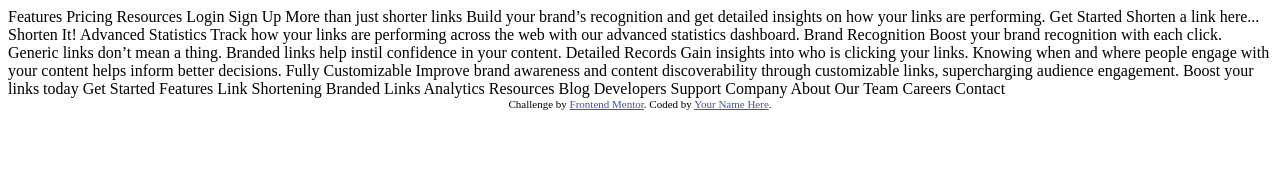
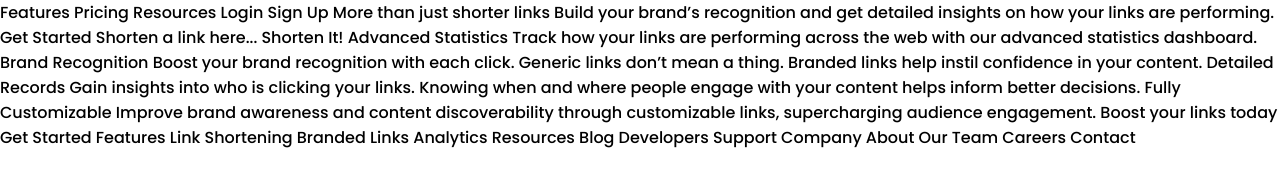
Before and after one commit to adryancsmendes/url-shortening-api, a plain HTML site: page index.html in a window 1280 px wide. Drawn offline with Linux system fonts and the light colour scheme.

Commit message:
style: adicionando estilos
adicionando fontes e variáveis de cor

```diff
--- a/index.html
+++ b/index.html
@@ -1,19 +1,23 @@
 <!DOCTYPE html>
 <html lang="en">
+
 <head>
   <meta charset="UTF-8">
-  <meta name="viewport" content="width=device-width, initial-scale=1.0"> <!-- displays site properly based on user's device -->
+  <meta name="viewport" content="width=device-width, initial-scale=1.0">
+  <!-- displays site properly based on user's device -->
 
   <link rel="icon" type="image/png" sizes="32x32" href="./images/favicon-32x32.png">
 
   <title>Frontend Mentor | Shortly URL shortening API Challenge</title>
+  <!-- Google Fonts -->
+  <link rel="preconnect" href="https://fonts.googleapis.com">
+  <link rel="preconnect" href="https://fonts.gstatic.com" crossorigin>
+  <link href="https://fonts.googleapis.com/css2?family=Poppins:wght@500;700&display=swap" rel="stylesheet">
+  <!-- Estilos da aplicação -->
+  <link rel="stylesheet" href="/css/styles.css">
 
-  <!-- Feel free to remove these styles or customise in your own stylesheet 👍 -->
-  <style>
-    .attribution { font-size: 11px; text-align: center; }
-    .attribution a { color: hsl(228, 45%, 44%); }
-  </style>
 </head>
+
 <body>
 
   Features
@@ -77,9 +81,7 @@
   Careers
   Contact
 
-  <div class="attribution">
-    Challenge by <a href="https://www.frontendmentor.io?ref=challenge" target="_blank">Frontend Mentor</a>.
-    Coded by <a href="#">Your Name Here</a>.
-  </div>
+  <script src=""></script>
 </body>
+
 </html>
--- a/sass/_variables.sass
+++ b/sass/_variables.sass
@@ -0,0 +1,23 @@
+//Colors
+
+//Primary
+
+$cyan: 	#2acfcf
+$dark-violet: #3b3054
+
+//Secondary
+
+$red: #f46262
+
+//Neutral
+
+$gray: 	#bfbfbf
+$grayish-violet: #9e9aa7
+$very-dark-blue: #35323e
+$very-dark-violet: #232127
+
+
+//Widths
+
+$container-width: 1440px
+$border-width: 0.5rem
--- a/sass/styles.sass
+++ b/sass/styles.sass
@@ -1,2 +1,21 @@
 @use 'variables'
 @use 'mixins'
+
+*
+    font-family: 'Poppins',sans-serif
+    margin: 0
+    padding: 0
+    box-sizing: border-box
+
+    body
+        min-height: 100vh
+
+        p
+            font-size: 1.125rem
+
+        a
+            color: variables.$dark-violet
+            text-decoration: none
+
+            &:hover
+                transition: .4s
```
Also changed, not shown: css/styles.css, js/main.js (added), 1 other file.
